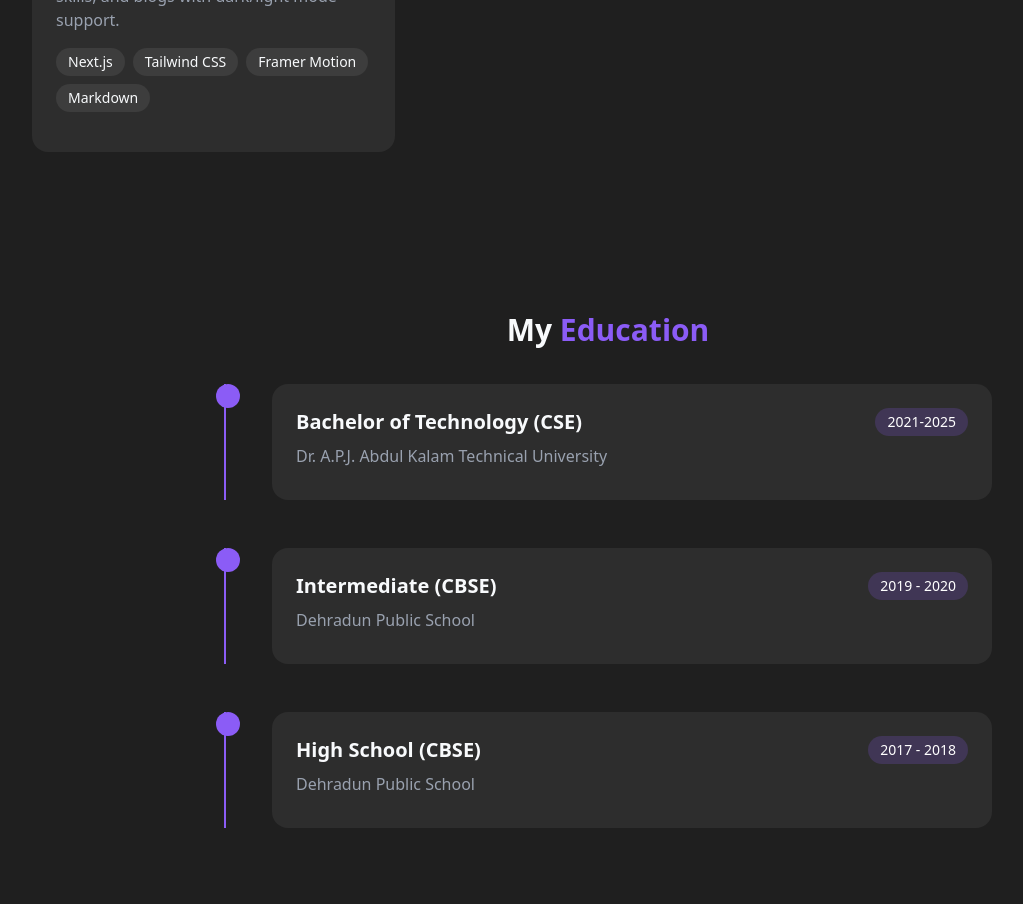
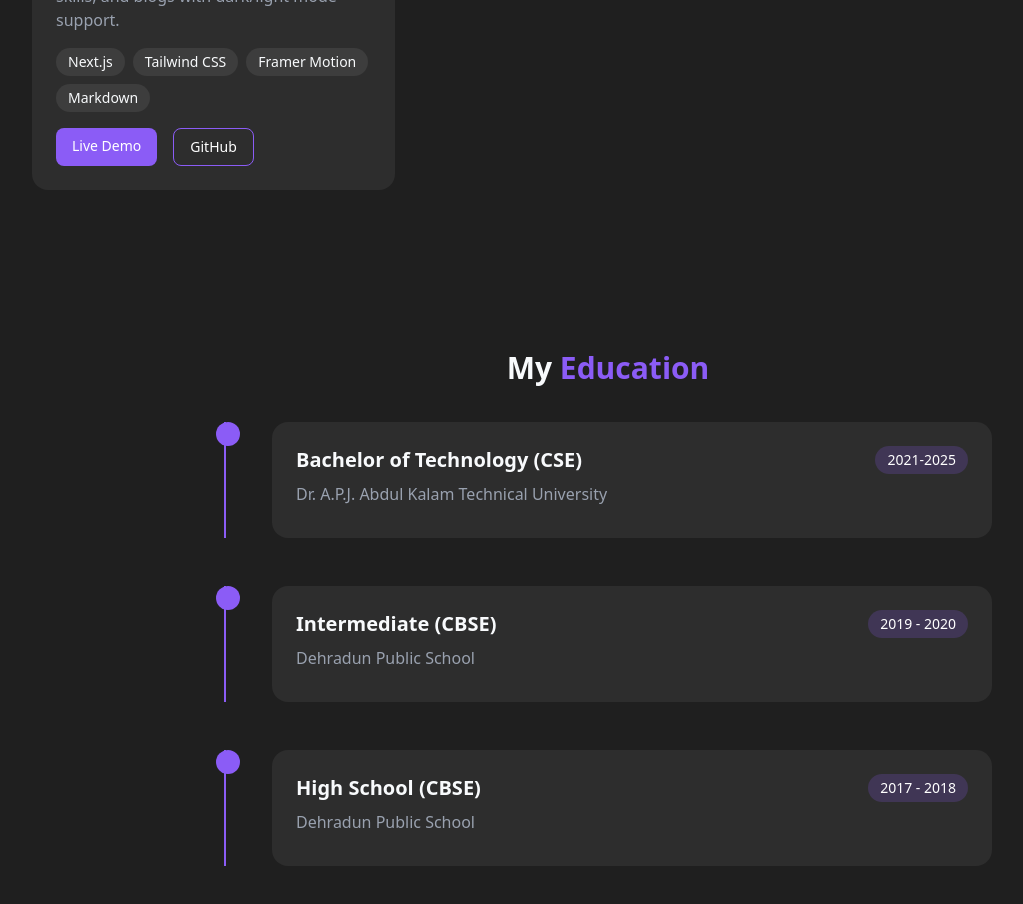
Before and after one commit to mohit-kumar29/portfolio, a React (Vite) app: page / in a window 1280 px wide. Shown: the part 2780-3684 px from the top of the page, without its empty margins (32-1055 px from the left). Built offline with nearby package versions, Linux system fonts and the light colour scheme.

Commit message:
Add live and GitHub links for chat app project
Updated project links for the chat application.

```diff
--- a/src/assets/assets.js
+++ b/src/assets/assets.js
@@ -126,8 +126,8 @@ export const projects = [
     image: projectImg4,
     tech: ["Next.js", "Tailwind CSS", "Framer Motion", "Markdown"],
     icons: [FaReact, FaCloud],
-    demo: "#",
-    code: "#",
+    liveLink: "https://chat-app-beta-rouge-82.vercel.app/",
+    githubLink: "https://github.com/mohit-kumar29/chat-app",
   },
   // {
   //   title: "AI Image Generator",
```
